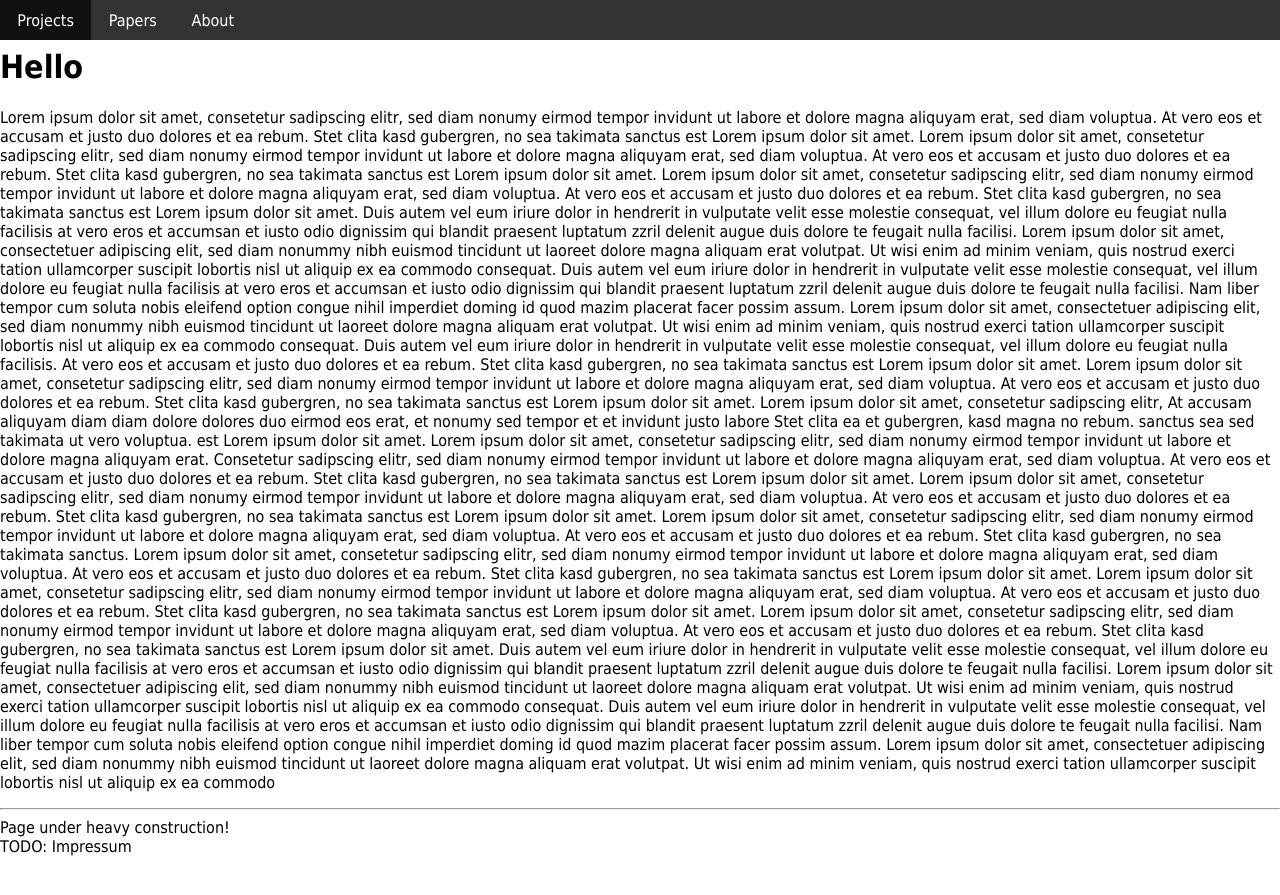
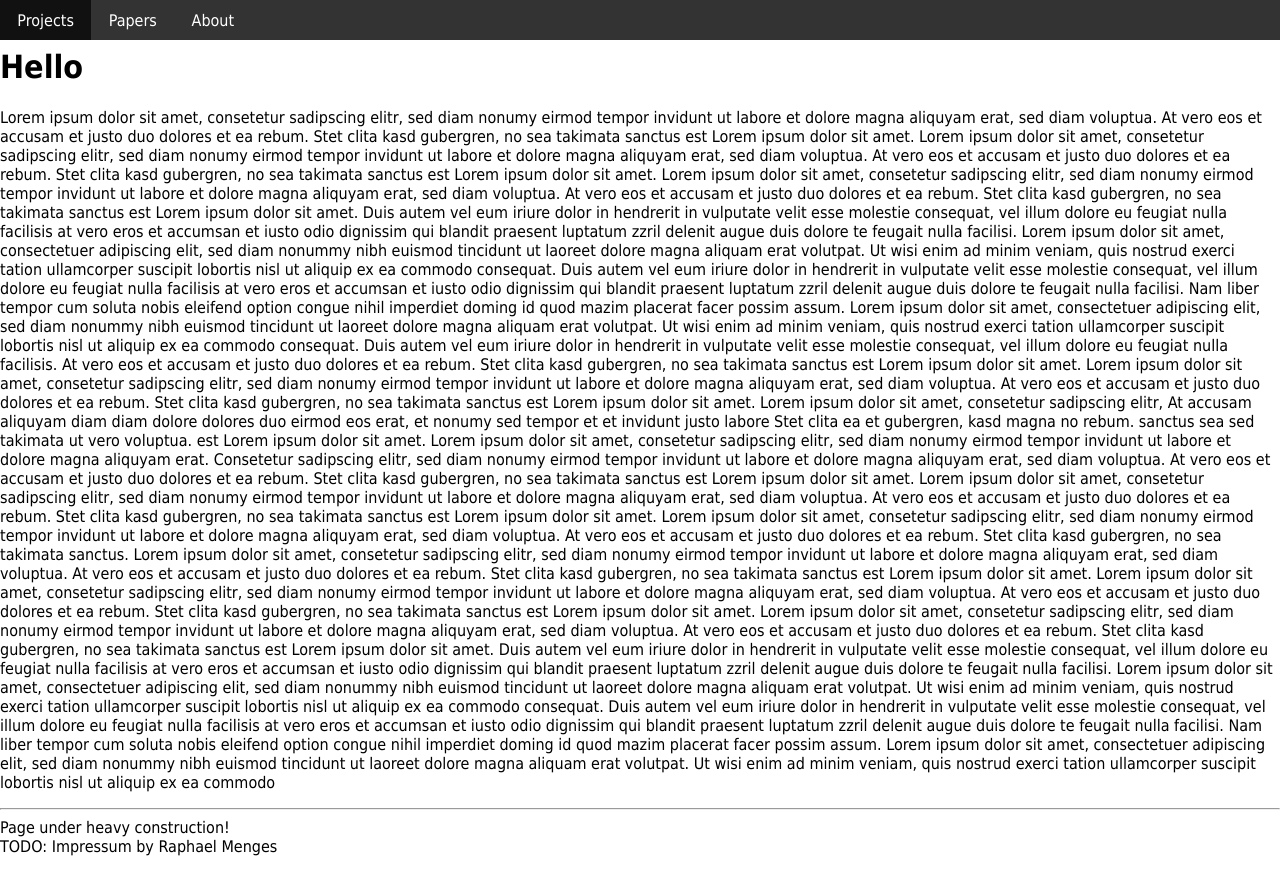
Before and after one commit to raphaelmenges/raphaelmenges.github.io, a Jekyll site: the page built from index.html, in a window 1280 px wide. Shown: the top 895 px of the page. Built offline with Jekyll 4.4.1, drawn with Linux system fonts in a browser that asks for light colours.

Commit message:
Added readme and todo.

```diff
--- a/_layouts/default.html
+++ b/_layouts/default.html
@@ -33,7 +33,7 @@
 		<footer>
 			<hr>
 			Page under heavy construction! </br>
-			TODO: Impressum
+			TODO: Impressum by Raphael Menges
 		</footer>
 	</body>
 </html>
```
Also changed, not shown: README.md (added), 1 other file.
